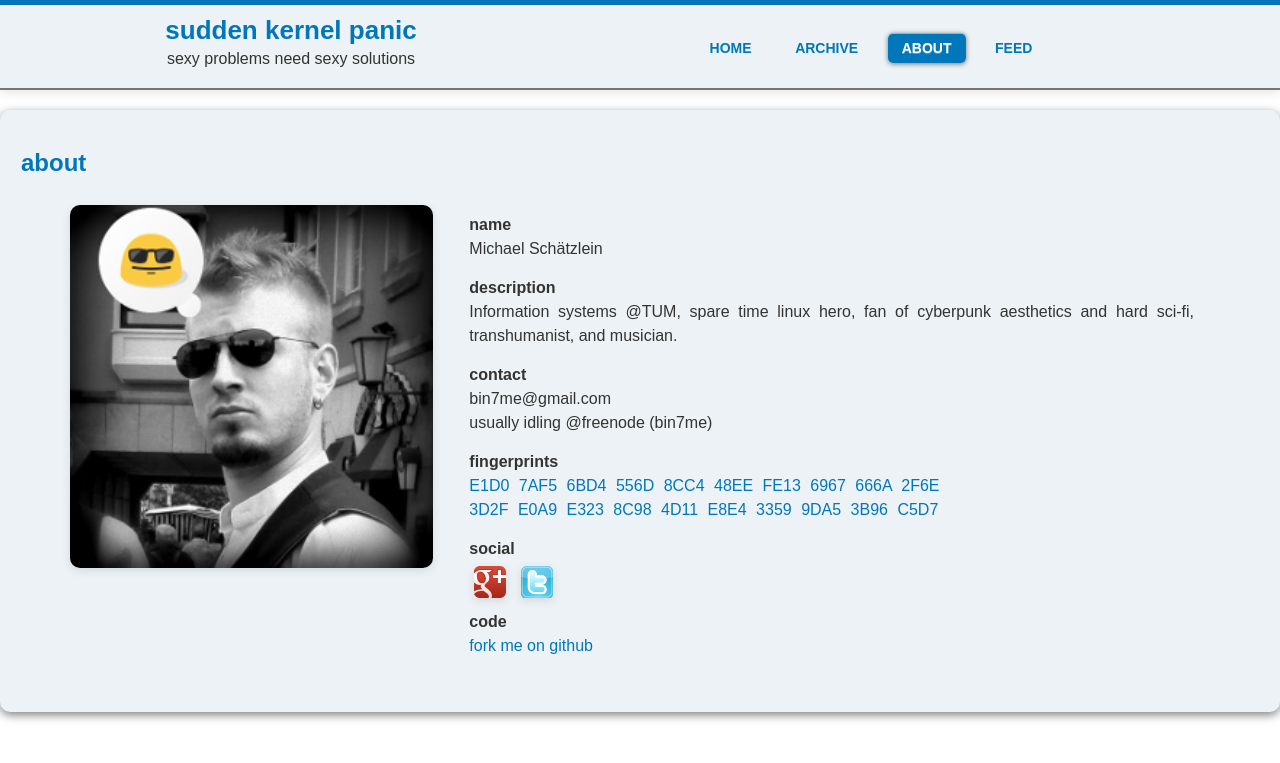
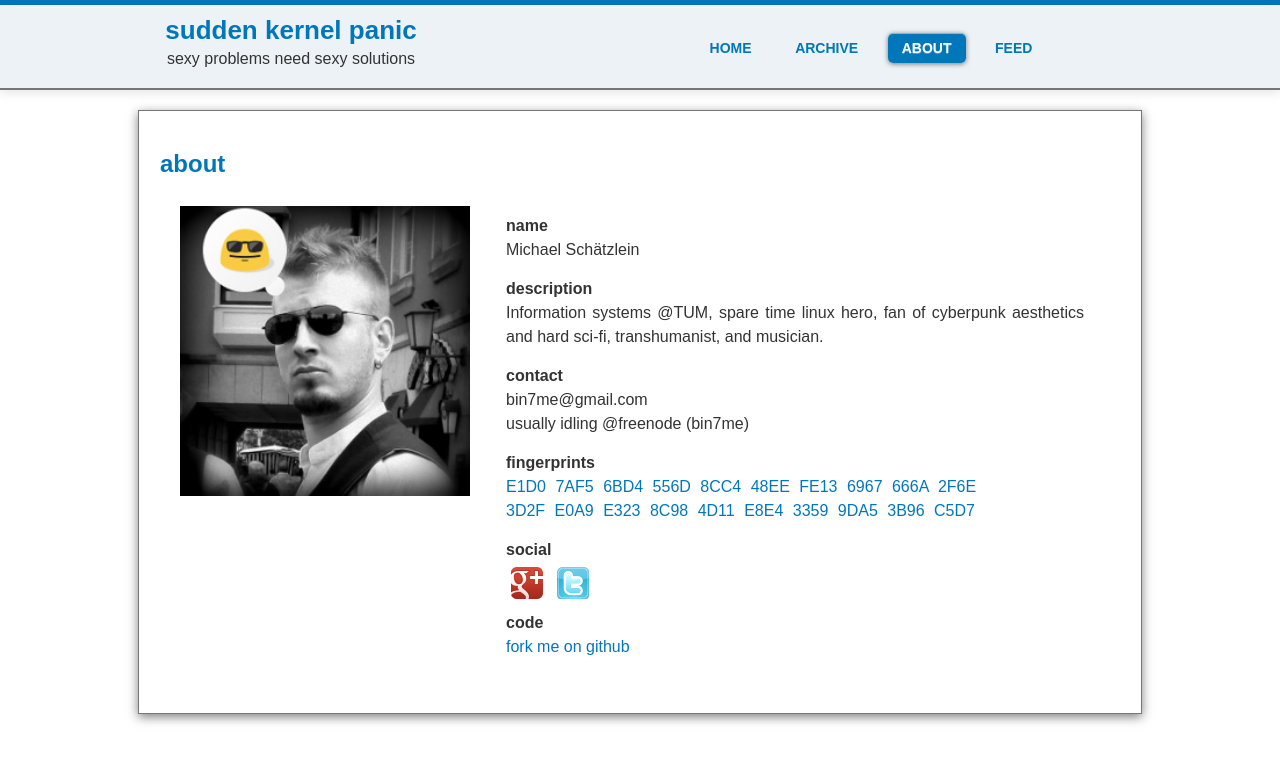
Before and after one commit to Bin7me/bin7me.github.io, a Jekyll site: the page built from about.html, in a window 1280 px wide. Shown: the top 763 px of the page. Built offline with Jekyll 4.4.1, drawn with Linux system fonts in a browser that asks for light colours; Markdown is read by kramdown in place of the engine named in the settings.

Commit message:
removed css for navigation

```diff
--- a/css/style.css
+++ b/css/style.css
@@ -12,9 +12,6 @@
 a {
   color: #0077bb;
   text-decoration: none;
-  transition: all .25s;
-  -moz-transition: all .25s;
-  -webkit-transition: all .25s;
 }
 
 a.paginator {
@@ -27,24 +24,23 @@
   cursor: default;
 }
 
-article {
-  background: #ecf2f5;
-  border-radius: 10px;
+#article {
   padding: 21px;
+  margin: auto;
   margin-bottom: 21px;
   box-shadow: 0 3px 10px rgba(0,0,0,.5);
+  border: 1px solid #767676;
   font-size: 16px;
   text-align: justify;
   line-height: 1.5em;
+  width: 75%;
 }
 
-article a:hover {
+#article a:hover {
   color: #666;
 }
 
 img {
-  border-radius: 10px;
-  box-shadow: 0 3px 10px rgba(0,0,0,.1);
   max-width: 100%;
 }
 
@@ -123,24 +119,8 @@
 	text-align: left;
   }
 
-  .default-sidebar {
-    display: none;
-  }
-
-  .mobile-sidebar {
-	margin-left: auto;
-	margin-right: auto;
-	text-align: center;
-  }
-
   img {
 	max-width: 100%;
-  }
-}
-
-@media (min-width: 568px) {
-  .mobile-sidebar {
-    display: none;
   }
 }
 
@@ -157,15 +137,6 @@
   padding: 1em;
   margin: 5px;
   text-align: center;
-}
-
-#logo-div {
-  text-align: center;
-}
-
-#logo {
-  box-shadow: none;
-  min-width: 64px;
 }
 
 #title-description {
@@ -220,56 +191,6 @@
   color: #fff;
   box-shadow: inset 0 1px 0 rgba(255,255,255,.5), 0 1px 5px rgba(0,0,0,.5);
   text-shadow: 0 1px 0 rgba(255,255,255,.3);
-}
-
-.side-nav {
-  font-size: 18px;
-}
-
-.side-nav ul {
-  list-style-type: none;
-  padding: 0px;
-}
-
-.side-nav li {
-  overflow: hidden;
-  white-space: nowrap;
-  text-overflow: ellipsis;
-  padding: 10px;
-}
-
-.side-nav li a {
-  padding: 10px 10px;
-}
-
-.side-nav li:hover {
-  background: #bbb;
-  box-shadow: inset 0 1px 3px rgba(0,0,0,.5), 0 1px 0 rgba(255,255,255,.1);
-  border-top-left-radius: 5px;
-  border-bottom-left-radius: 5px;
-}
-
-.side-nav li.active {
-  background: linear-gradient(to bottom, #0077bb 0%,#0066aa 100%);
-  border-top-left-radius: 5px;
-  border-bottom-left-radius: 5px;
-  box-shadow: 0 1px 5px rgba(0, 0, 0, .3), inset 0 1px 0 rgba(255,255,255,.2), inset 0 -1px 0 rgba(0,0,0,.3);
-}
-
-.side-nav li.active a {
-  color: #fff;
-  font-weight: bold;
-}
-
-.side-nav li.active a:hover {
-  text-decoration: underline;
-}
-
-.drop-nav {
-  max-width: 90%;
-  margin-left: auto;
-  margin-right: auto;
-  margin-bottom: 20px;
 }
 
 .meta {
```
